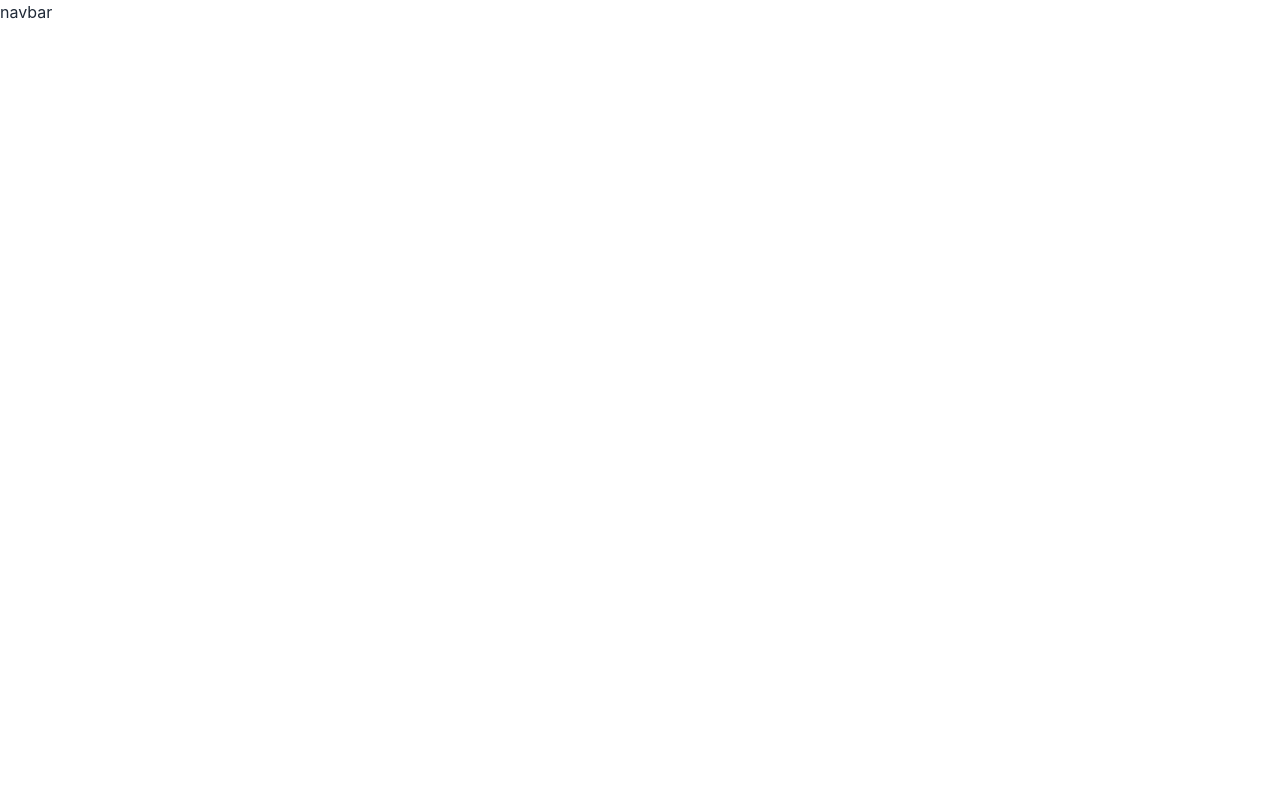
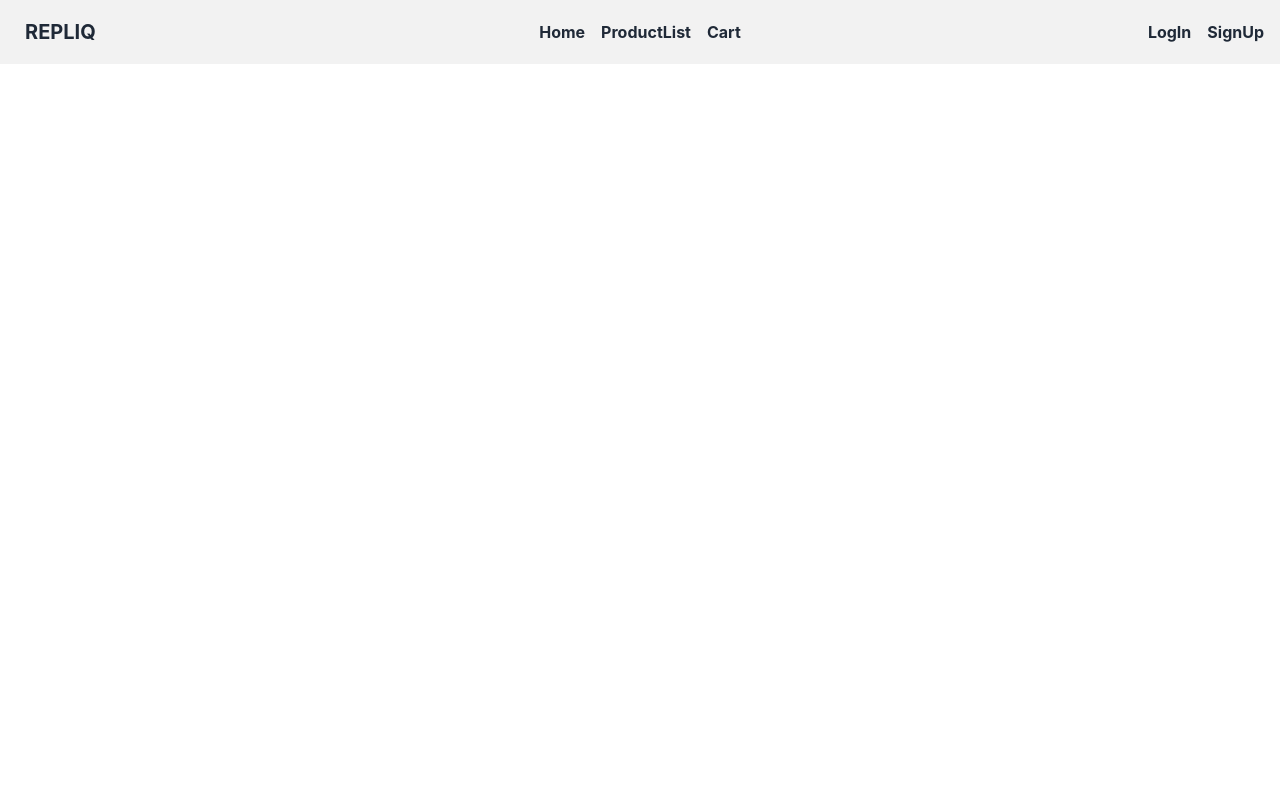
Before and after one commit to rabiul155/repliq-task, a React (Create React App) app: page / in a window 1280 px wide. Shown: the top 800 px of the page. Built offline with nearby package versions, Linux system fonts and the light colour scheme.

Commit message:
navbar added

```diff
--- a/src/components/Shared/Navbar/Navbar.js
+++ b/src/components/Shared/Navbar/Navbar.js
@@ -1,9 +1,52 @@
 import React from 'react';
+import { Link } from 'react-router-dom';
+
+
 
 const Navbar = () => {
+
+
+    const navLink =
+        <>
+            <Link to='/'><li className='font-bold text-md px-2'>Home</li></Link>
+            <Link to='/product'><li className='font-bold text-md px-2'>ProductList</li></Link>
+            <Link to='/cart'><li className='font-bold text-md px-2'>Cart</li></Link>
+
+        </>
+
     return (
+
+
         <div>
-            navbar
+
+            <div className="navbar bg-base-200">
+                <div className="navbar-start">
+                    <div className="dropdown">
+                        <label tabIndex={0} className="btn btn-ghost lg:hidden">
+                            <svg xmlns="http://www.w3.org/2000/svg" className="h-5 w-5" fill="none" viewBox="0 0 24 24" stroke="currentColor"><path strokeLinecap="round" strokeLinejoin="round" strokeWidth="2" d="M4 6h16M4 12h8m-8 6h16" /></svg>
+                        </label>
+                        <ul tabIndex={0} className="menu menu-compact dropdown-content mt-3 p-2 shadow bg-base-100 rounded-box w-52">
+                            {
+                                navLink
+                            }
+                        </ul>
+                    </div>
+                    <Link className="btn btn-ghost normal-case text-xl font-bold">REPLIQ</Link>
+                </div>
+                <div className="navbar-center hidden lg:flex">
+                    <ul className="menu menu-horizontal px-1">
+                        {
+                            navLink
+                        }
+                    </ul>
+                </div>
+                <div className="navbar-end">
+
+                    <Link className='font-bold text-md px-2' to='/login'>LogIn</Link>
+                    <Link className='font-bold text-md px-2' to='/signup'>SignUp</Link>
+
+                </div>
+            </div>
         </div>
     );
 };
```
